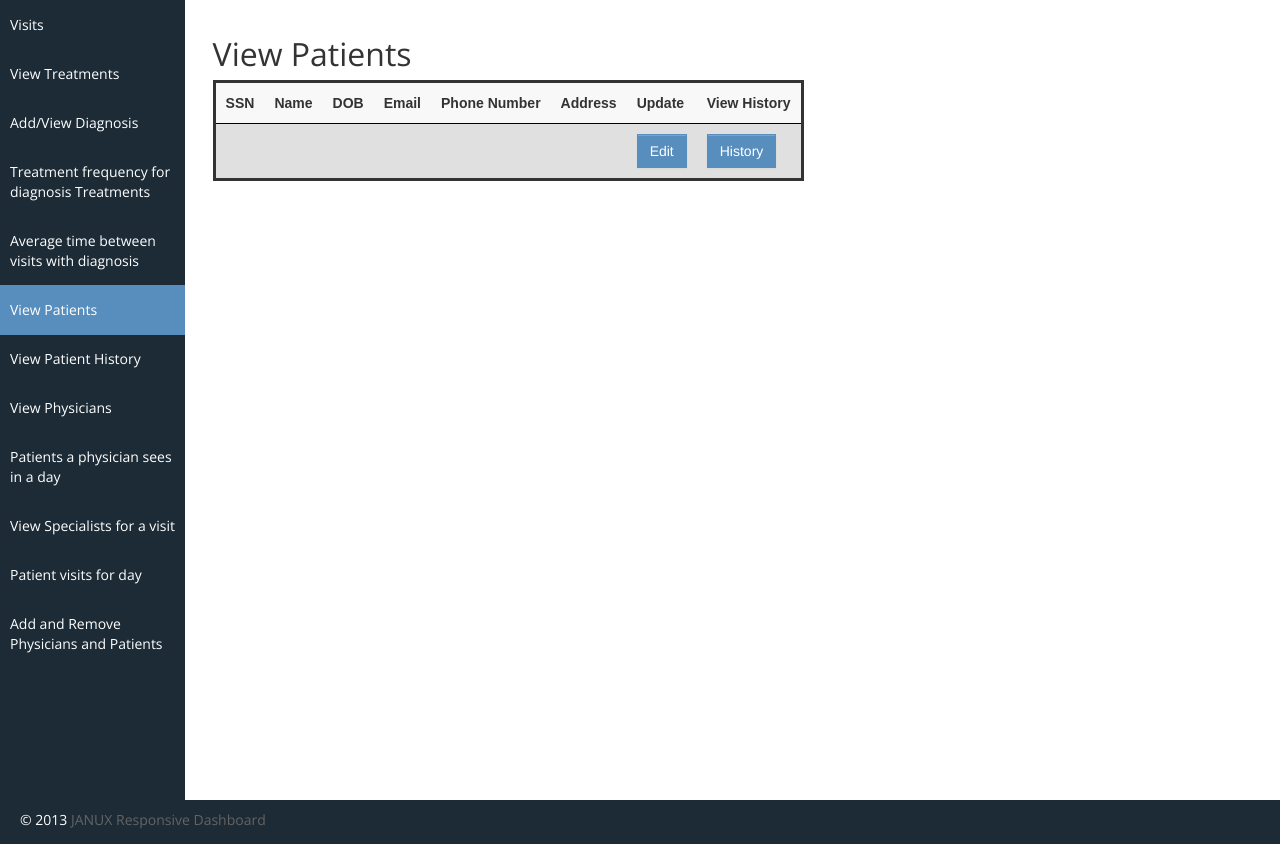
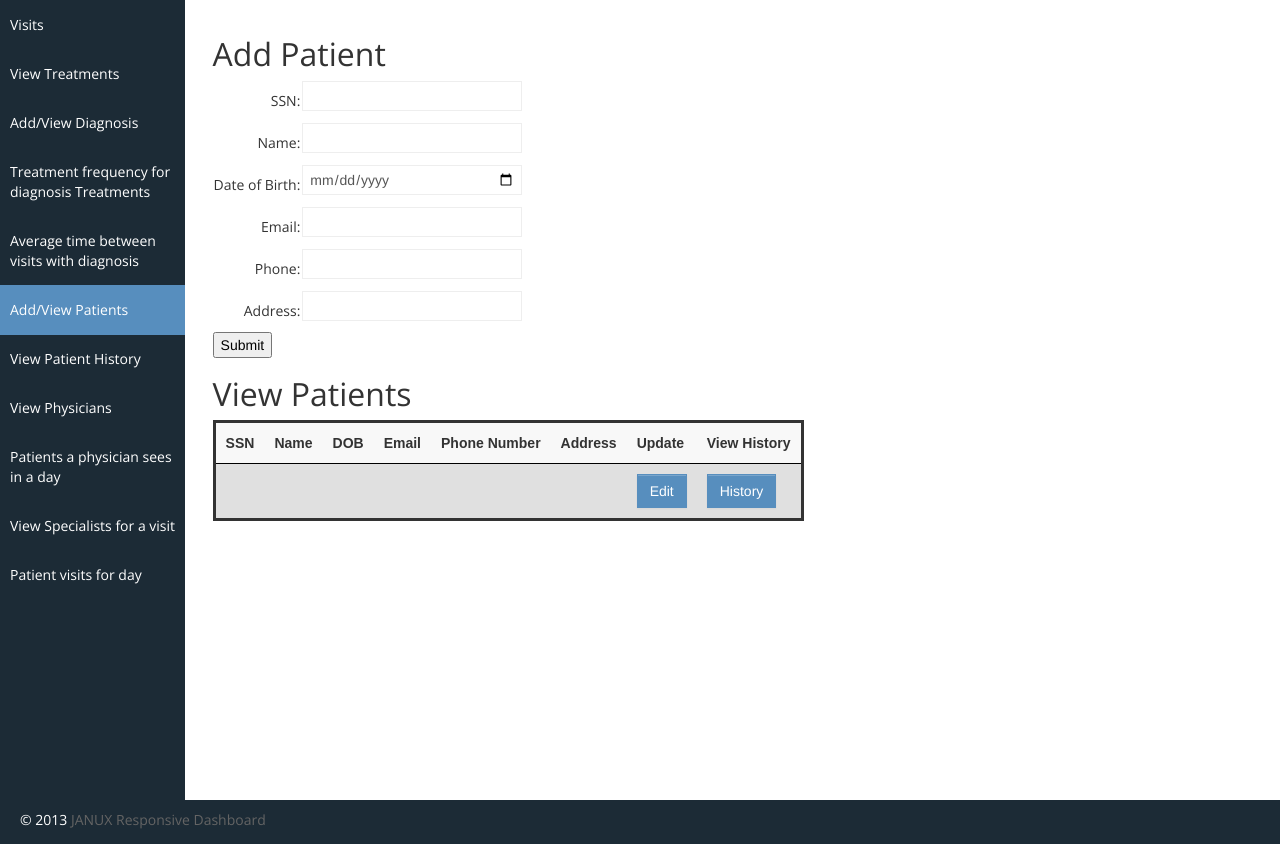
Before and after one commit to raubrey2014/cs4750-hospital-records, a PHP site: page /connect.php in a window 1280 px wide. Shown: the part 51-895 px from the top of the page. Run offline with PHP 8.4, Linux system fonts and the light colour scheme; the visitor is signed in with stand-in values (Sample User, id 1); tables that the repository leaves empty or names only in its code hold one stand-in row (values such as "Sample post"); data that the repository does not hold is empty.

Commit message:
combining add view patients

```diff
--- a/add_patient.php
+++ b/add_patient.php
@@ -103,9 +103,6 @@ $conn->close();
 	<input type='submit' />
 </form>
 <?php } ?>
-<br />
-<a href='site_admin.html'>
-	Back
-</a>
+
 
 <?php include 'footer.html'; ?>
--- a/connect.php
+++ b/connect.php
@@ -3,6 +3,104 @@ include 'login.php';
 validate_creds();
 include 'header.html';
 ?>
+<h1>Add Patient</h1>
+<?php
+
+
+$conn = new mysqli('stardock.cs.virginia.edu', 'cs4750igs3pw', 'fall2015','cs4750igs3pw');
+
+if ($conn->connect_error) {
+
+         die("Connection failed: " . $conn->connect_error);
+
+}
+else if (isset($_REQUEST['SUBMIT'])) {
+
+	$ssn = $_REQUEST['SSN'];
+	$name = $_REQUEST['NAME'];
+	$dob = $_REQUEST['DOB'];
+	$email = $_REQUEST['EMAIL'];
+	$phone = $_REQUEST['PHONE'];
+	$address = $_REQUEST['ADDRESS'];
+	//diagnosis, diagnosis treatment, Patient, Patient Visit,
+	//Physician, Physician visit, treatment, visit, visit diagnosis, visit treatment
+	$sql = "INSERT INTO Patient (SSN, Name, DOB, Email, `Phone Number`, Address) VALUES (?, ?, STR_TO_DATE(?, '%Y-%m-%d'), ?, ?, ?)";
+	$stmt = $conn->prepare($sql);
+	$stmt->bind_param('dsssss', $ssn, $name, $dob, $email, $phone, $address);
+	if ($stmt->execute()) {
+		echo "<h2>Patient successfully added</h2>";
+	} else {
+		echo "<h2>Failed to add patient: " . $conn->error . "</h2>";
+	}
+}
+
+$conn->close();
+?>
+
+<?php if (isset($_REQUEST['SUBMIT'])) { ?>
+<form>
+	<input type='hidden' name='SUBMIT' value='1' />
+	<table>
+		<tr>
+			<td style='text-align: right'>SSN:</td>
+			<td><input type='text' name='SSN' value='<?php echo $ssn; ?>' /></td>
+		</tr>
+		<tr>
+			<td style='text-align: right'>Name:</td>
+			<td><input type='text' name='NAME' value='<?php echo $name; ?>' /></td>
+		</tr>
+		<tr>
+			<td style='text-align: right'>Date of Birth:</td>
+			<td><input type='date' name='DOB' value='<?php echo $dob; ?>' /></td>
+		</tr>
+		<tr>
+			<td style='text-align: right'>Email:</td>
+			<td><input type='text' name='EMAIL' value='<?php echo $email; ?>' /></td>
+		</tr>
+		<tr>
+			<td style='text-align: right'>Phone:</td>
+			<td><input type='text' name='PHONE' value='<?php echo $phone; ?>' /></td>
+		</tr>
+		<tr>
+			<td style='text-align: right'>Address:</td>
+			<td><input type='text' name='ADDRESS' value='<?php echo $address; ?>' /></td>
+		</tr>
+	</table>
+	<input type='submit' />
+</form>
+
+<?php } else { ?>
+<form>
+	<input type='hidden' name='SUBMIT' value='1' />
+	<table>
+		<tr>
+			<td style='text-align: right'>SSN:</td>
+			<td><input type='text' name='SSN' value='' /></td>
+		</tr>
+		<tr>
+			<td style='text-align: right'>Name:</td>
+			<td><input type='text' name='NAME' value='' /></td>
+		</tr>
+		<tr>
+			<td style='text-align: right'>Date of Birth:</td>
+			<td><input type='date' name='DOB' value='<?php echo $dob; ?>' /></td>
+		</tr>
+		<tr>
+			<td style='text-align: right'>Email:</td>
+			<td><input type='text' name='EMAIL' value='' /></td>
+		</tr>
+		<tr>
+			<td style='text-align: right'>Phone:</td>
+			<td><input type='text' name='PHONE' value='' /></td>
+		</tr>
+		<tr>
+			<td style='text-align: right'>Address:</td>
+			<td><input type='text' name='ADDRESS' value='' /></td>
+		</tr>
+	</table>
+	<input type='submit' />
+</form>
+<?php } ?>
 
 <h1>View Patients</h1>
 <?php
--- a/header.html
+++ b/header.html
@@ -92,13 +92,12 @@
 						<li><a href="diagnosis.php"><span class="hidden-tablet">Add/View Diagnosis</span></a></li>
 						<li><a href="treatment_for_diagnosis.php"><span class="hidden-tablet">Treatment frequency for diagnosis Treatments</span></a></li>
 						<li><a href="timediff_patient_diagnosis.php"><span class="hidden-tablet">Average time between visits with diagnosis</span></a></li>
-						<li><a href="connect.php"><span class="hidden-tablet">View Patients</span></a></li>
+						<li><a href="connect.php"><span class="hidden-tablet">Add/View Patients</span></a></li>
 						<li><a href="view_patient_history.php"><span class="hidden-tablet">View Patient History</span></a></li>
 						<li><a href="physicians.php"><span class="hidden-tablet">View Physicians</span></a></li>
 						<li><a href="patients_physician_sees_in_a_day.php"><span class="hidden-tablet">Patients a physician sees in a day</span></a></li>
 						<li><a href="specialists_on_visits.php"><span class="hidden-tablet">View Specialists for a visit</span></a></li>
 						<li><a href="patients_on_day.php"><span class="hidden-tablet">Patient visits for day</span></a></li>
-						<li><a href="site_admin.php"><span class="hidden-tablet">Add and Remove Physicians and Patients</span></a></li>
 
 					</ul>
 				</div>
```
